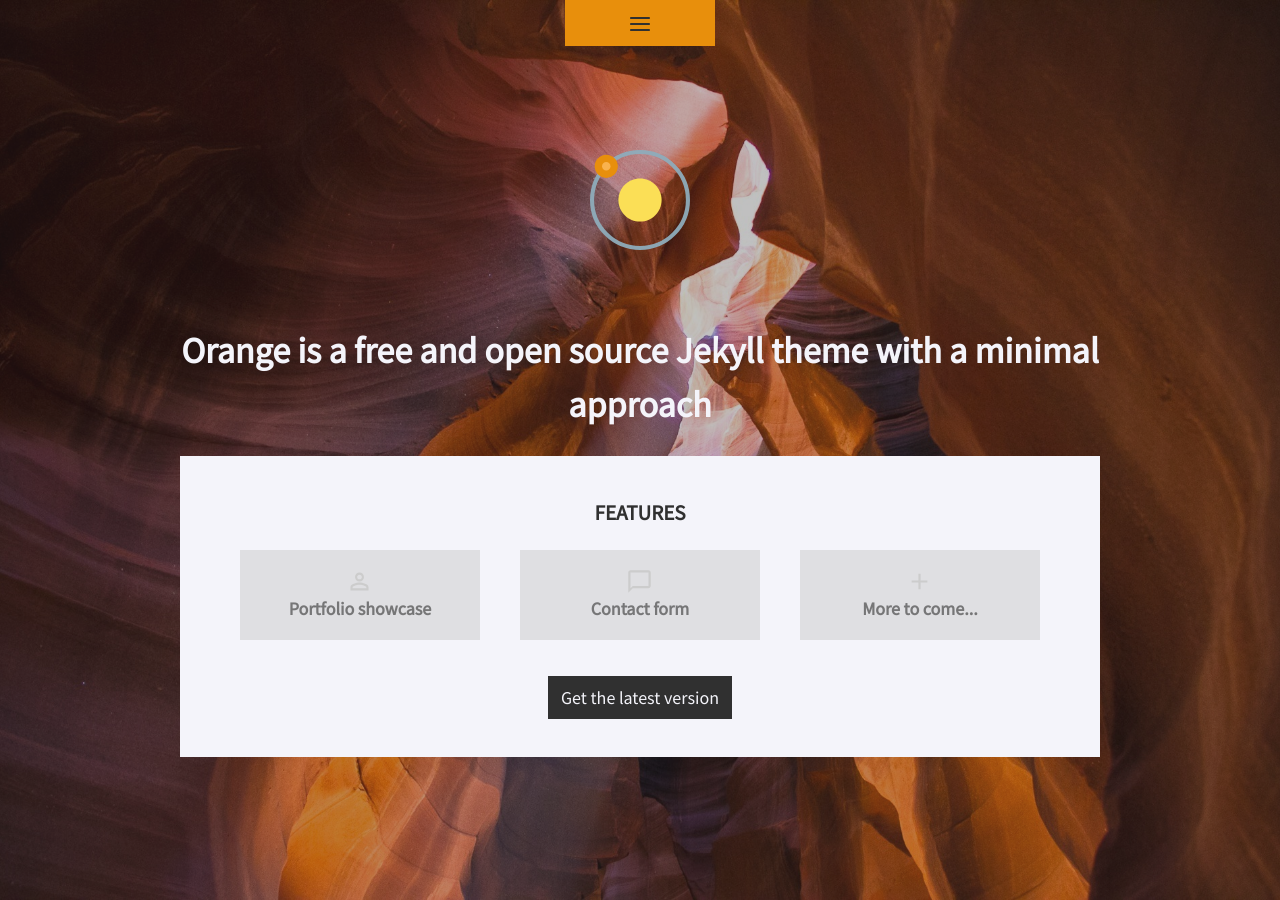
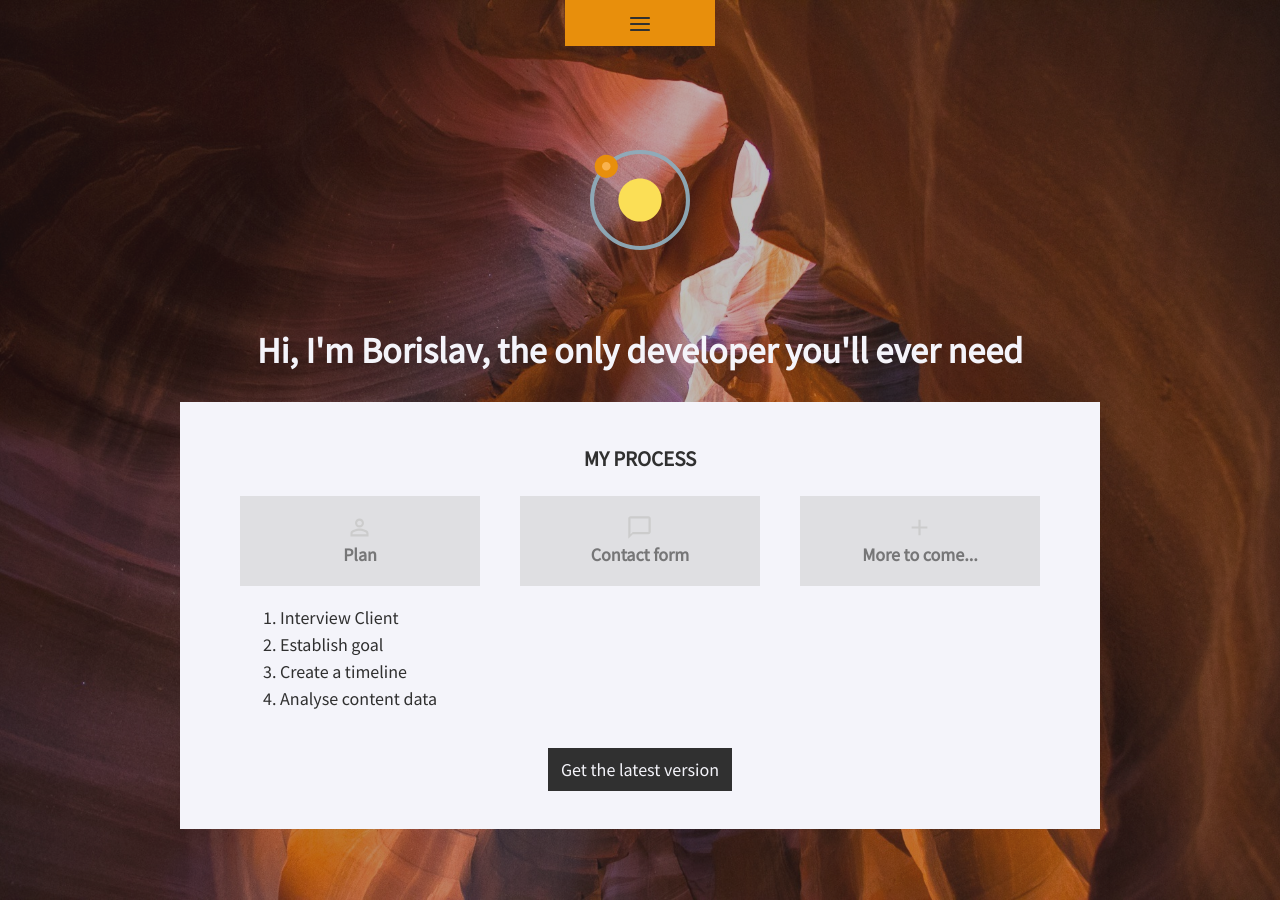
Before and after one commit to borislav-milkov/Borislavmilkov.github.io, a Jekyll site: the page built from index.html, in a window 1280 px wide and 900 px high. Built offline with Jekyll 4.4.1, drawn with Linux system fonts in a browser that asks for light colours; nearby versions of some CDN libraries; comment, search, counter and statistics services are not loaded.

Commit message:
just planning fixed

```diff
--- a/index.html
+++ b/index.html
@@ -8,16 +8,22 @@
     <div class="centered-content">
       <div class="avatar">{% include avatar.html %}</div>
 
-      <h1 class="tc">Orange is a free and open source Jekyll theme with a minimal approach</h1>
+      <h1 class="tc">Hi, I'm Borislav, the only developer you'll ever need</h1>
 
         <div class="intro-text">
-          <h3 class="title">Features</h3>
+          <h3 class="title">My Process</h3>
           <div class="row">
             <div class="col-3">
               <div class="feature">
                 <svg class="icon icon-person_outline"><use xlink:href="#icon-person_outline"></use></svg>
-                <h3 class="block">Portfolio showcase</h3>
+                <h3 class="block">Plan</h3>
               </div>
+              <ol>
+              	<li>Interview Client</li>
+              	<li>Establish goal</li>
+              	<li>Create a timeline</li>
+              	<li>Analyse content data</li>
+              </ol>
             </div>
             <div class="col-3">
               <div class="feature">
```
